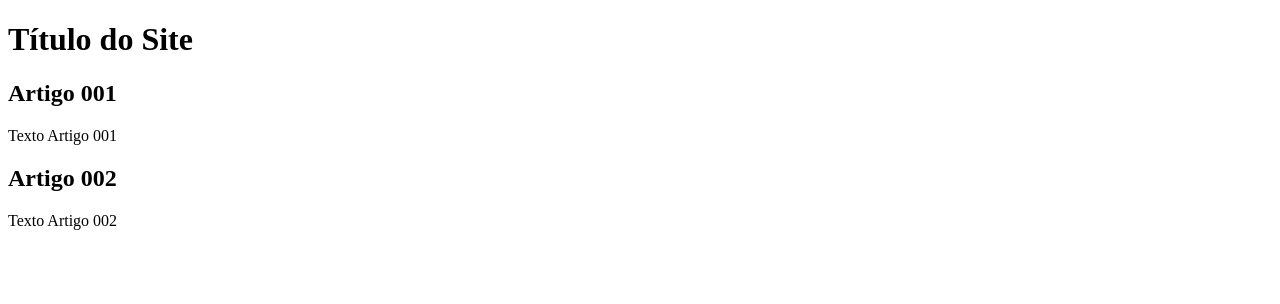
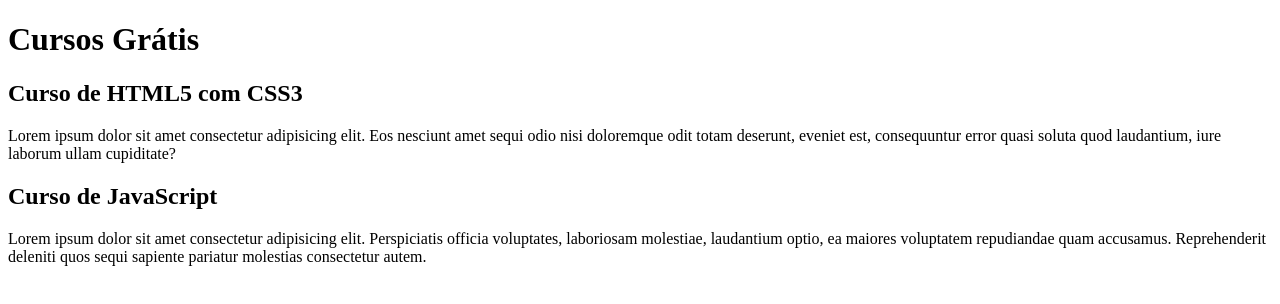
Before and after one commit to JulioClementino/projeto-site, a plain HTML site: page index.html in a window 1280 px wide. Drawn offline with Linux system fonts and the light colour scheme.

Commit message:
comecei a escrever o conteúdo

```diff
--- a/index.html
+++ b/index.html
@@ -9,15 +9,15 @@
 <body>
     <main>
         <header>
-            <h1>Título do Site</h1>
+            <h1>Cursos Grátis</h1>
         </header>
         <article>
-            <h2>Artigo 001</h2>
-            <p>Texto Artigo 001</p>
+            <h2>Curso de HTML5 com CSS3</h2>
+            <p>Lorem ipsum dolor sit amet consectetur adipisicing elit. Eos nesciunt amet sequi odio nisi doloremque odit totam deserunt, eveniet est, consequuntur error quasi soluta quod laudantium, iure laborum ullam cupiditate?</p>
         </article>
         <article>
-            <h2>Artigo 002</h2>
-            <p>Texto Artigo 002</p>
+            <h2>Curso de JavaScript</h2>
+            <p>Lorem ipsum dolor sit amet consectetur adipisicing elit. Perspiciatis officia voluptates, laboriosam molestiae, laudantium optio, ea maiores voluptatem repudiandae quam accusamus. Reprehenderit deleniti quos sequi sapiente pariatur molestias consectetur autem.</p>
         </article>
     </main>
 </body>
```
